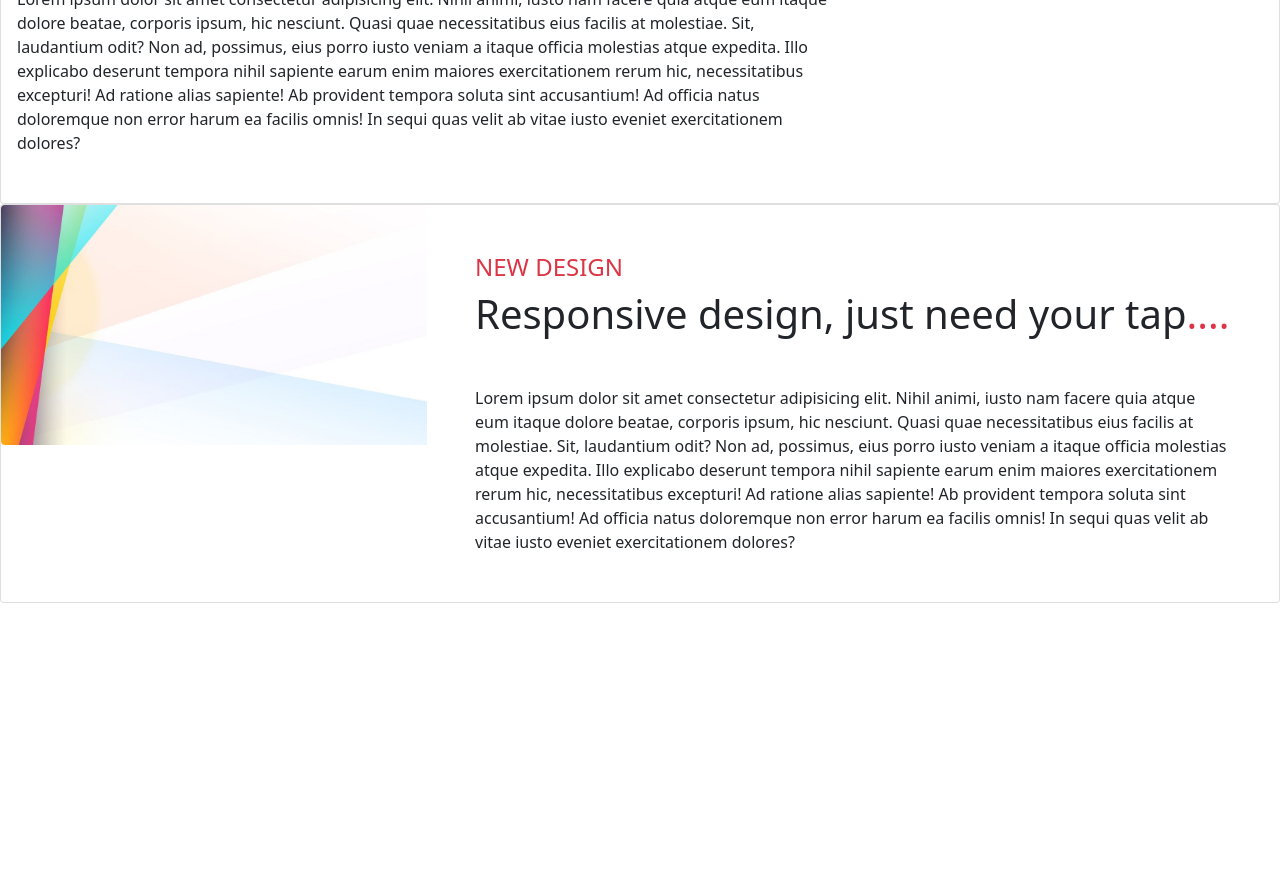
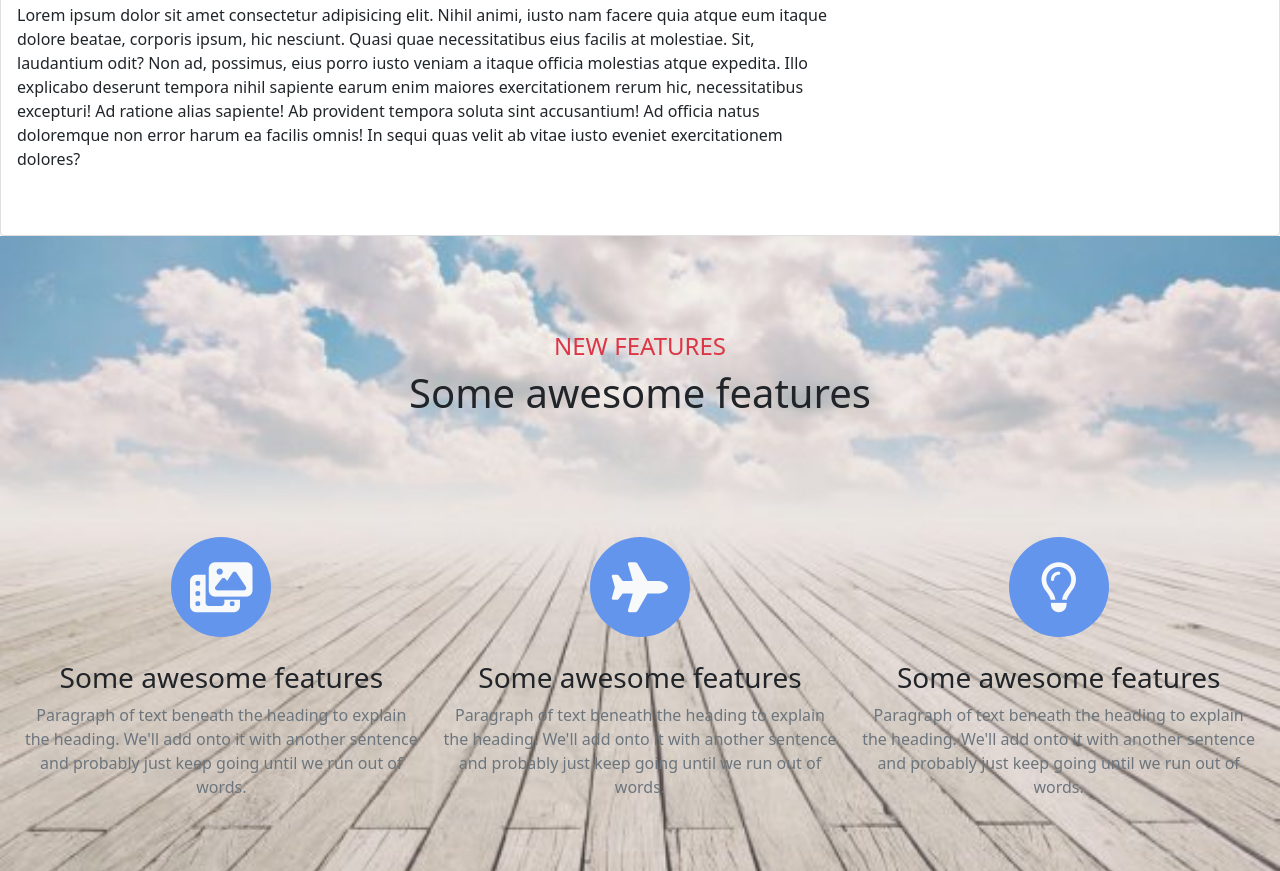
Before and after one commit to tokarik1312/New, a plain HTML site: page index.html in a window 1280 px wide. Shown: the part 1149-2020 px from the top of the page. Before the commit the page ends 1768 px from the top, so only its background shows below. Drawn offline with nearby package versions, Linux system fonts and the light colour scheme.

Commit message:
added block with icons

```diff
--- a/index.html
+++ b/index.html
@@ -1,19 +1,23 @@
 <!DOCTYPE html>
 <html lang="en">
+
 <head>
   <meta charset="UTF-8">
   <meta name="viewport" content="width=device-width, initial-scale=1.0">
   <title>Document</title>
   <link rel="stylesheet" href="https://cdn.jsdelivr.net/npm/bootstrap-icons@1.5.0/font/bootstrap-icons.css">
-    <link href="https://cdn.jsdelivr.net/npm/bootstrap@5.1.0/dist/css/bootstrap.min.css" rel="stylesheet" integrity="sha384-KyZXEAg3QhqLMpG8r+8fhAXLRk2vvoC2f3B09zVXn8CA5QIVfZOJ3BCsw2P0p/We" crossorigin="anonymous">
+  <link href="https://cdn.jsdelivr.net/npm/bootstrap@5.1.0/dist/css/bootstrap.min.css" rel="stylesheet"
+    integrity="sha384-KyZXEAg3QhqLMpG8r+8fhAXLRk2vvoC2f3B09zVXn8CA5QIVfZOJ3BCsw2P0p/We" crossorigin="anonymous">
   <link rel="stylesheet" href="./style/style.css">
 </head>
+
 <body>
   <header>
     <div class="card text-center">
 
       <div class="card">
-            <img src="./images/blue-nature-winter-background-pictures-hd-wallpaper-preview.jpg" class="card-img img-fluid " alt="...">
+        <img src="./images/blue-nature-winter-background-pictures-hd-wallpaper-preview.jpg" class="card-img img-fluid "
+          alt="...">
       </div>
       <div class="card-body card-img-overlay d-flex justify-content-center align-items-center">
         <div>
@@ -32,21 +36,31 @@
 
 
 
-    <div class="card" >
+  <div class="card">
     <div class="row g-0">
       <div class="col-md-4 order-2">
-          <img src="./images/654cc1c785467f02da8695bfce2e2f60.jpg" class="img-fluid rounded-start" alt="...">
+        <img src="./images/96581d65d30b3c7.jpg" class="img-fluid rounded-start" alt="...">
       </div>
       <div class="col-md-8">
-          <div class="card-body pt-5 pb-5">
+        <div class="card-body mt-5 mb-5">
           <h4 class="text-danger">NEW DESIGN</h4>
           <h1 class="card-title">There is no other platforms for you as like <span class="text-danger">....</span></h1>
-            <p class="card-text mt-5">Lorem ipsum dolor sit amet consectetur adipisicing elit. Nihil animi, iusto nam facere quia atque eum itaque dolore beatae, corporis ipsum, hic nesciunt. Quasi quae necessitatibus eius facilis at molestiae.
-            Sit, laudantium odit? Non ad, possimus, eius porro iusto veniam a itaque officia molestias atque expedita. Illo explicabo deserunt tempora nihil sapiente earum enim maiores exercitationem rerum hic, necessitatibus excepturi!
-            Ad ratione alias sapiente! Ab provident tempora soluta sint accusantium! Ad officia natus doloremque non error harum ea facilis omnis! In sequi quas velit ab vitae iusto eveniet exercitationem dolores?</p>
-            <p class="card-text">Lorem ipsum dolor sit amet consectetur adipisicing elit. Nihil animi, iusto nam facere quia atque eum itaque dolore beatae, corporis ipsum, hic nesciunt. Quasi quae necessitatibus eius facilis at molestiae.
-              Sit, laudantium odit? Non ad, possimus, eius porro iusto veniam a itaque officia molestias atque expedita. Illo explicabo deserunt tempora nihil sapiente earum enim maiores exercitationem rerum hic, necessitatibus excepturi!
-              Ad ratione alias sapiente! Ab provident tempora soluta sint accusantium! Ad officia natus doloremque non error harum ea facilis omnis! In sequi quas velit ab vitae iusto eveniet exercitationem dolores?</p>
+          <p class="card-text mt-5">Lorem ipsum dolor sit amet consectetur adipisicing elit. Nihil animi, iusto nam
+            facere quia atque eum itaque dolore beatae, corporis ipsum, hic nesciunt. Quasi quae necessitatibus eius
+            facilis at molestiae.
+            Sit, laudantium odit? Non ad, possimus, eius porro iusto veniam a itaque officia molestias atque expedita.
+            Illo explicabo deserunt tempora nihil sapiente earum enim maiores exercitationem rerum hic, necessitatibus
+            excepturi!
+            Ad ratione alias sapiente! Ab provident tempora soluta sint accusantium! Ad officia natus doloremque non
+            error harum ea facilis omnis! In sequi quas velit ab vitae iusto eveniet exercitationem dolores?</p>
+          <p class="card-text">Lorem ipsum dolor sit amet consectetur adipisicing elit. Nihil animi, iusto nam facere
+            quia atque eum itaque dolore beatae, corporis ipsum, hic nesciunt. Quasi quae necessitatibus eius facilis at
+            molestiae.
+            Sit, laudantium odit? Non ad, possimus, eius porro iusto veniam a itaque officia molestias atque expedita.
+            Illo explicabo deserunt tempora nihil sapiente earum enim maiores exercitationem rerum hic, necessitatibus
+            excepturi!
+            Ad ratione alias sapiente! Ab provident tempora soluta sint accusantium! Ad officia natus doloremque non
+            error harum ea facilis omnis! In sequi quas velit ab vitae iusto eveniet exercitationem dolores?</p>
         </div>
       </div>
     </div>
@@ -54,18 +68,78 @@
 
 
 
-    <div class="card mb-3" >
+
+
+
+
+
+  <div class="container-fluid px-4 py-5 text-center one">
+
+
+    <div class="mb-5 mt-5">
+      <h4 class="text-danger">NEW FEATURES</h4>
+      <h1>Some awesome features</h1>
+    </div>
+    <div class="row g-4 py-5 row-cols-1 row-cols-lg-3 mt-5 mb-5">
+      <div class="feature col">
+        <div class="feature-icon d-flex justify-content-center">
+          <div class="icons-background mb-4">
+            <i class="fas fa-photo-video text-light"></i>
+          </div>
+        </div>
+        <h3>Some awesome features</h3>
+        <p class="text-muted">Paragraph of text beneath the heading to explain the heading. We'll add onto it with another sentence and
+          probably just keep going until we run out of words.</p>
+      </div>
+      <div class="feature col">
+        <div class="feature-icon d-flex justify-content-center">
+          <div class="icons-background mb-4">
+            <i class="fas fa-plane text-light"></i>
+          </div>
+        </div>
+        <h3>Some awesome features</h3>
+        <p class="text-muted">Paragraph of text beneath the heading to explain the heading. We'll add onto it with another sentence and
+          probably just keep going until we run out of words.</p>
+      </div>
+      <div class="feature col">
+        <div class="feature-icon d-flex justify-content-center">
+          <div class="icons-background mb-4">
+            <i class="far fa-lightbulb text-light"></i>
+          </div>
+        </div>
+        <h3>Some awesome features</h3>
+        <p class="text-muted">Paragraph of text beneath the heading to explain the heading. We'll add onto it with another sentence and
+          probably just keep going until we run out of words.</p>
+      </div>
+    </div>
+  </div>
+
+
+
+
+
+
+
+
+
+
+  <div class="card mb-3">
     <div class="row g-0">
       <div class="col-md-4">
         <img src="./images/654cc1c785467f02da8695bfce2e2f60.jpg" class="img-fluid rounded-start" alt="...">
       </div>
       <div class="col-md-8">
-          <div class="card-body p-5">
+        <div class="card-body mt-5 mb-5">
           <h4 class="text-danger">NEW DESIGN</h4>
           <h1 class="card-title">Responsive design, just need your tap<span class="text-danger">....</span></h1>
-            <p class="card-text mt-5">Lorem ipsum dolor sit amet consectetur adipisicing elit. Nihil animi, iusto nam facere quia atque eum itaque dolore beatae, corporis ipsum, hic nesciunt. Quasi quae necessitatibus eius facilis at molestiae.
-            Sit, laudantium odit? Non ad, possimus, eius porro iusto veniam a itaque officia molestias atque expedita. Illo explicabo deserunt tempora nihil sapiente earum enim maiores exercitationem rerum hic, necessitatibus excepturi!
-            Ad ratione alias sapiente! Ab provident tempora soluta sint accusantium! Ad officia natus doloremque non error harum ea facilis omnis! In sequi quas velit ab vitae iusto eveniet exercitationem dolores?</p>
+          <p class="card-text mt-5">Lorem ipsum dolor sit amet consectetur adipisicing elit. Nihil animi, iusto nam
+            facere quia atque eum itaque dolore beatae, corporis ipsum, hic nesciunt. Quasi quae necessitatibus eius
+            facilis at molestiae.
+            Sit, laudantium odit? Non ad, possimus, eius porro iusto veniam a itaque officia molestias atque expedita.
+            Illo explicabo deserunt tempora nihil sapiente earum enim maiores exercitationem rerum hic, necessitatibus
+            excepturi!
+            Ad ratione alias sapiente! Ab provident tempora soluta sint accusantium! Ad officia natus doloremque non
+            error harum ea facilis omnis! In sequi quas velit ab vitae iusto eveniet exercitationem dolores?</p>
         </div>
       </div>
     </div>
@@ -97,9 +171,11 @@
 
 
 
+  <script src="https://kit.fontawesome.com/fbaa08f895.js" crossorigin="anonymous"></script>
 
-
-      <script src="https://cdn.jsdelivr.net/npm/bootstrap@5.0.2/dist/js/bootstrap.bundle.min.js" integrity="sha384-MrcW6ZMFYlzcLA8Nl+NtUVF0sA7MsXsP1UyJoMp4YLEuNSfAP+JcXn/tWtIaxVXM" crossorigin="anonymous"></script>
+  <script src="https://cdn.jsdelivr.net/npm/bootstrap@5.0.2/dist/js/bootstrap.bundle.min.js"
+    integrity="sha384-MrcW6ZMFYlzcLA8Nl+NtUVF0sA7MsXsP1UyJoMp4YLEuNSfAP+JcXn/tWtIaxVXM"
+    crossorigin="anonymous"></script>
 
 
 </body>
--- a/style/style.css
+++ b/style/style.css
@@ -2,3 +2,21 @@ header i {
     font-size: 50px;
     color: blueviolet;
 }
+
+.icons-background {
+    width: 100px;
+    height: 100px;
+    background-color: cornflowerblue;
+    border-radius: 100%;
+    display: flex;
+    justify-content: center;
+    align-items: center;
+}
+.icons-background {
+    font-size: 50px;
+}
+.one {
+    background-image: url('../images/depositphotos_14442485-stock-photo-cloudy-blue-sky-and-wood.jpg');
+    background-repeat: no-repeat;
+    background-size: 100%;
+}
```
Also changed, not shown: images/96581d65d30b3c7.jpg (added), images/card1.jpg (added), images/depositphotos_14442485-stock-photo-cloudy-blue-sky-and-wood.jpg (added), images/depositphotos_188732336-stock-photo-modern-technology-concept.jpg (added), images/fon_nerovnosti_svet_86951_300x168.jpg (added). Lines whose indentation alone changed are shown as unchanged.
